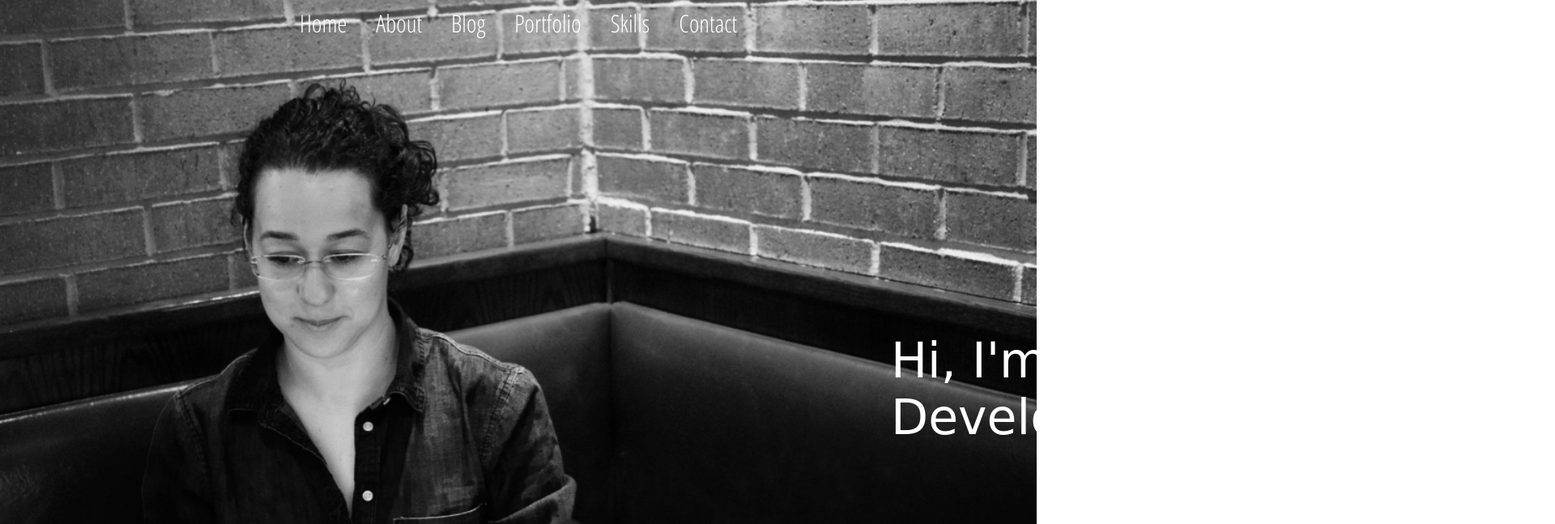
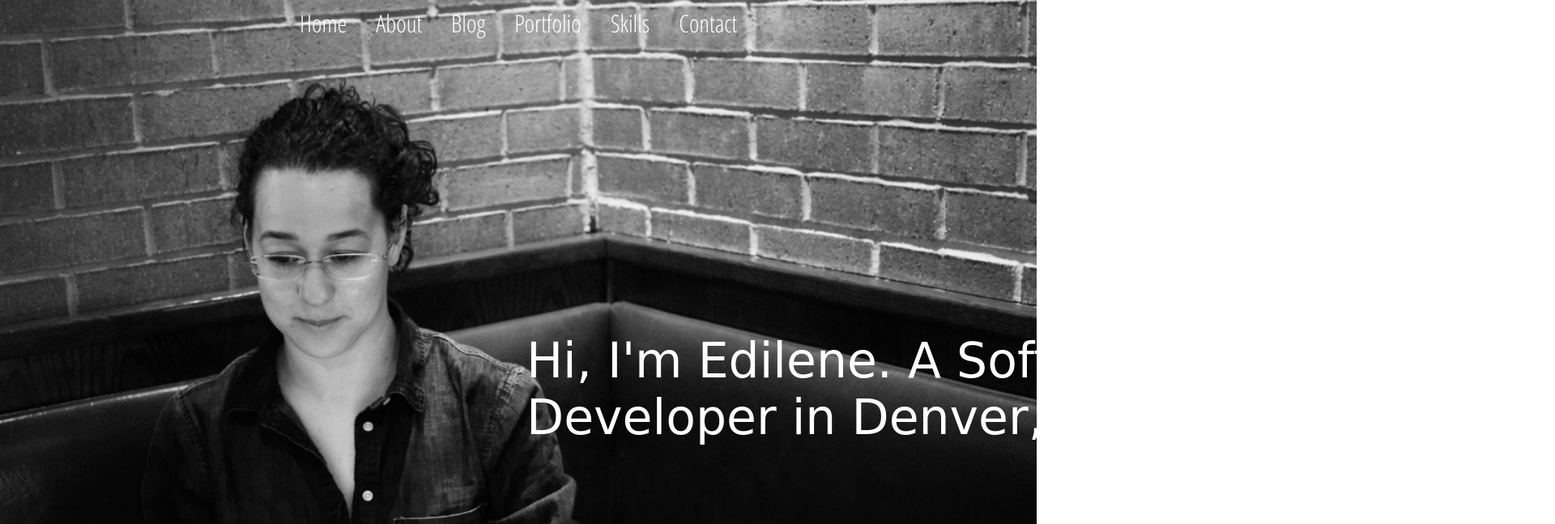
Before and after one commit to edilenedacruz/edilenedacruz.github.io, a plain HTML site: page index.html in a window 1280 px wide. Shown: the top 647 px of the page at 81% size, 1920 px wide, since content can reach past the window. Drawn offline with nearby package versions, Linux system fonts and the light colour scheme; a web font is replaced by a local one.

Commit message:
fix animated welcome

```diff
--- a/style.css
+++ b/style.css
@@ -65,7 +65,7 @@ p {
      top: 0;
      right: 0;
      bottom: 0;
-     left: 1100px;
+     left: 650px;
      width: 1000px;
      height: 100px;
 }
```
